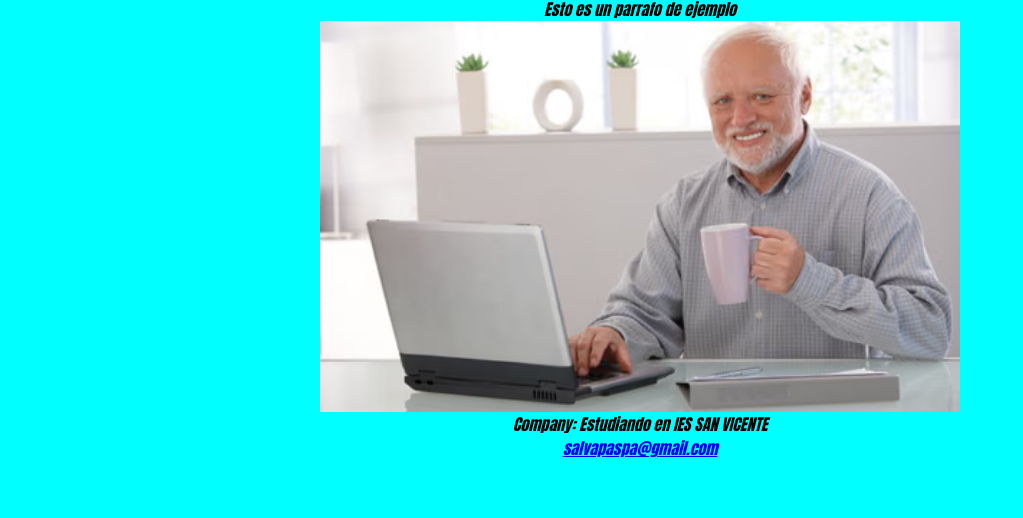
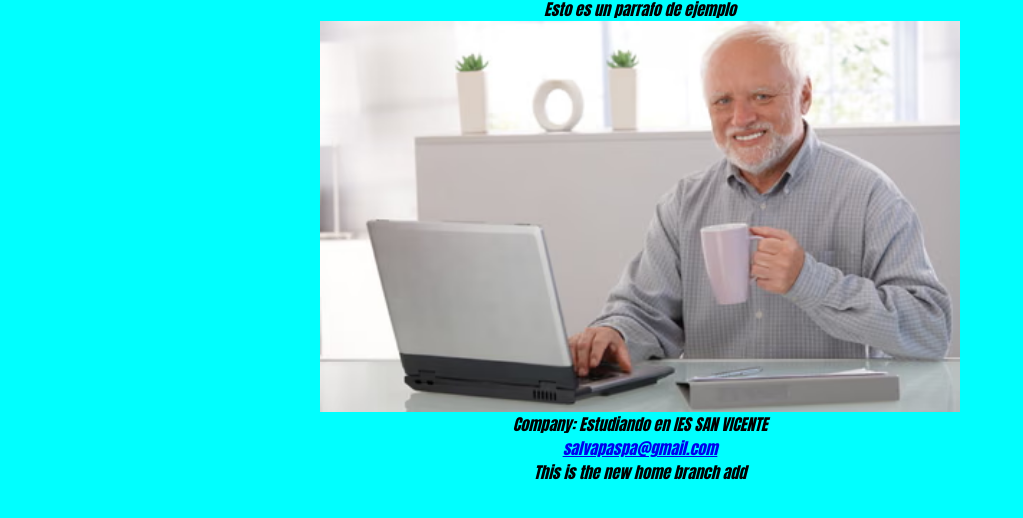
Before and after one commit to Xiflus/Exercise_Unit5_website-, a plain HTML site: page index.html in a window 1280 px wide. Shown: the part 76-594 px from the top of the page, without its empty margins (0-1023 px from the left). Drawn offline with Linux system fonts and the light colour scheme.

Commit message:
home branch

```diff
--- a/index.html
+++ b/index.html
@@ -15,6 +15,7 @@
     <footer>
       <p>Company: Estudiando en IES SAN VICENTE</p>
       <p><a href="mailto:salvapaspa@gmail.com">salvapaspa@gmail.com</a></p>
+      <p>This is the new home branch add</p>
     </footer>
   </body>
 </html>
```
